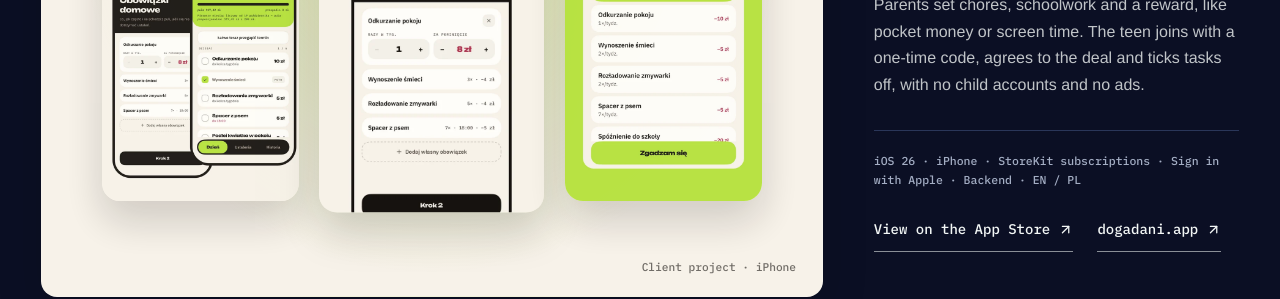
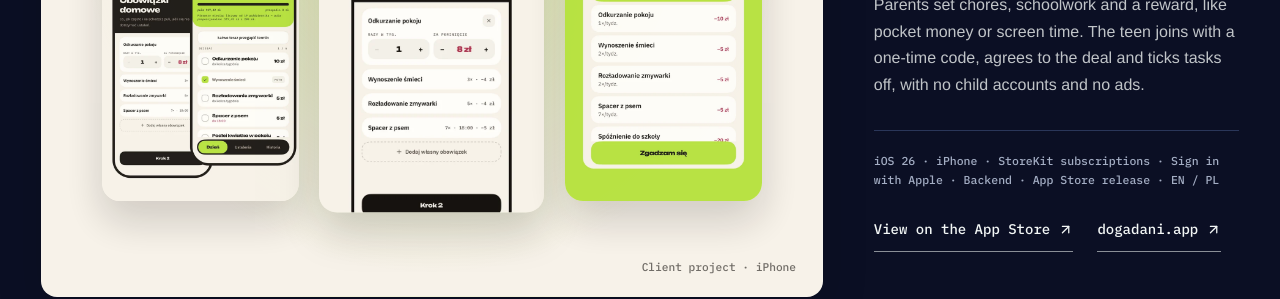
Before and after one commit to szamowski-dev/szamowski-dev, a Next.js app: page / in a window 1280 px wide. Shown: the part 3200-3499 px from the top of the page. Built offline with nearby package versions, Linux system fonts and the light colour scheme.

Commit message:
copy: add App Store release to Keep the Deal stack

```diff
--- a/app/page.tsx
+++ b/app/page.tsx
@@ -279,7 +279,7 @@ export default function Home() {
                   teen joins with a one-time code, agrees to the deal and ticks tasks off, with no child
                   accounts and no ads.
                 </p>
-                <p className="project-stack mono">iOS 26 · iPhone · StoreKit subscriptions · Sign in with Apple · Backend · EN / PL</p>
+                <p className="project-stack mono">iOS 26 · iPhone · StoreKit subscriptions · Sign in with Apple · Backend · App Store release · EN / PL</p>
                 <div className="ktd-links">
                   <ProjectLink href={links.keepTheDeal}>View on the App Store</ProjectLink>
                   <ProjectLink href={links.dogadani}>dogadani.app</ProjectLink>
```
